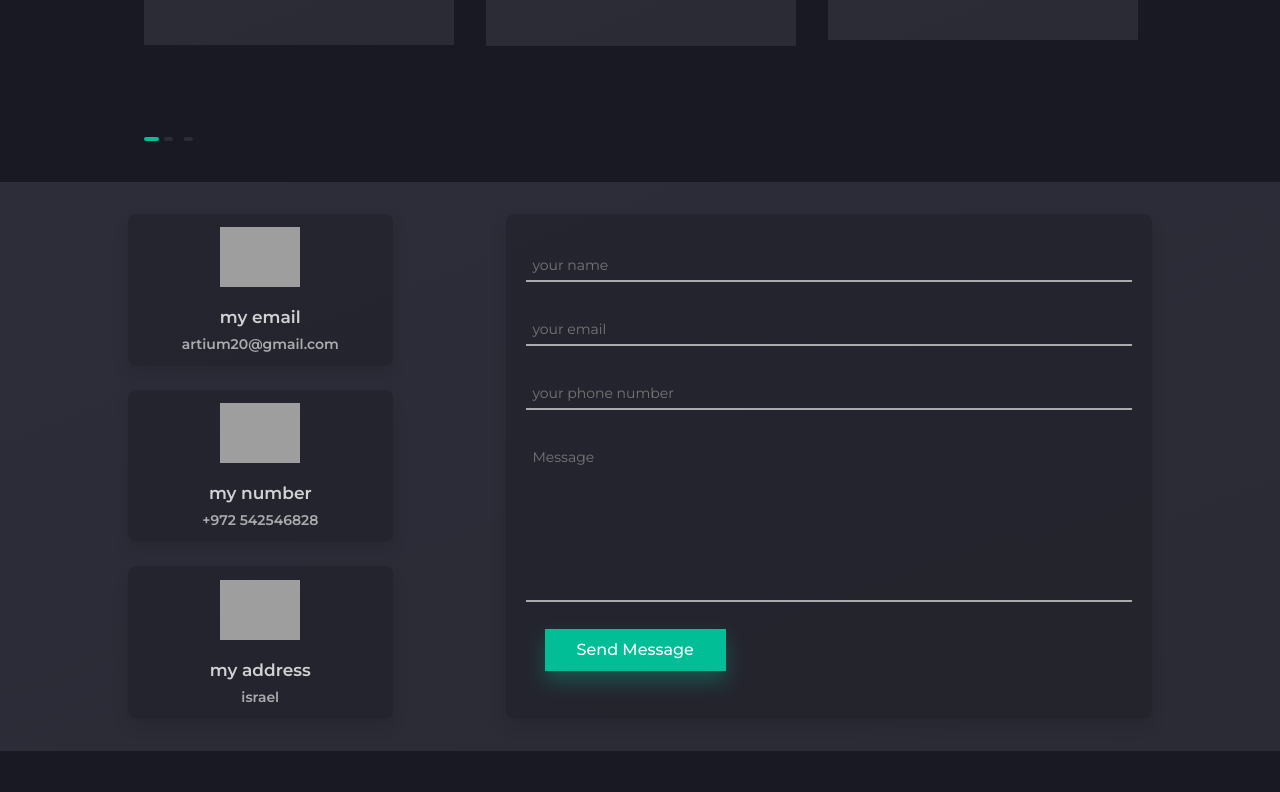
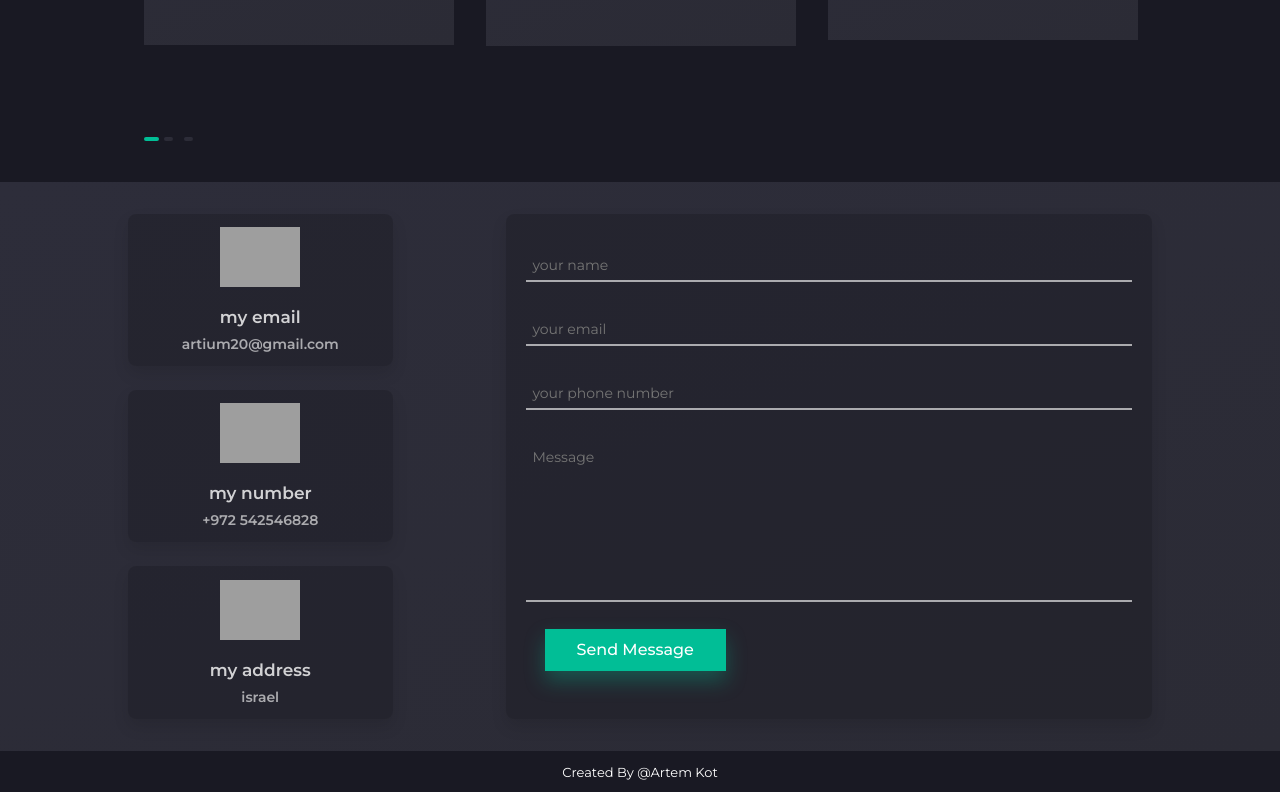
Before and after one commit to Goddier1996/newProtfolioApp, a React (Create React App) app: page / in a window 1280 px wide. Shown: the part 3110-3902 px from the top of the page. Before the commit the page ends 3861 px from the top, so only its background shows below. Built offline with nearby package versions, Linux system fonts and the light colour scheme; grey boxes are pictures that could not be loaded.

Commit message:
add Footer

```diff
--- a/src/App.tsx
+++ b/src/App.tsx
@@ -6,6 +6,7 @@ import Projects from "./components/Projects";
 import Recommendations from "./components/Recommendations";
 import Contact from "./components/Contact";
 import ScrollUpButton from "./components/ScrollUpButton";
+import Footer from "./components/Footer";
 
 function App() {
   return (
@@ -24,6 +25,7 @@ function App() {
         <div className="LightColor">
           <Contact />
         </div>
+        <Footer />
       </div>
     </>
   );
--- /dev/null
+++ b/src/components/Footer.tsx
@@ -0,0 +1,11 @@
+import "../css/Footer.css";
+
+const Footer = () => {
+  return (
+    <div className="styleFooter">
+      <p>Created By @Artem Kot</p>
+    </div>
+  );
+};
+
+export default Footer;
--- /dev/null
+++ b/src/css/Footer.css
@@ -0,0 +1,9 @@
+.styleFooter {
+    display: flex;
+    justify-content: center;
+    padding: 1%;
+}
+
+.styleFooter p {
+    font-size: 13px;
+}
```
